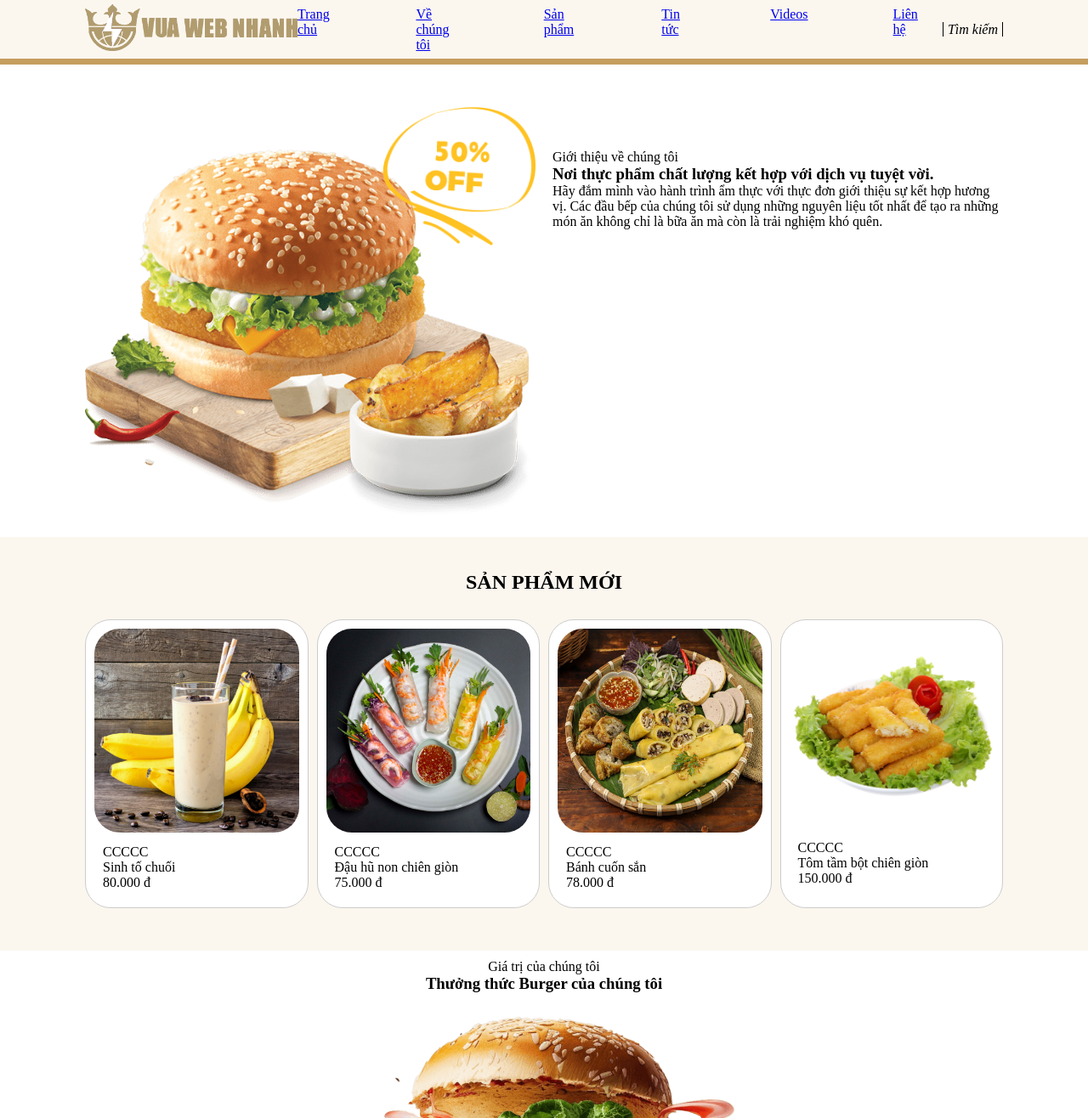
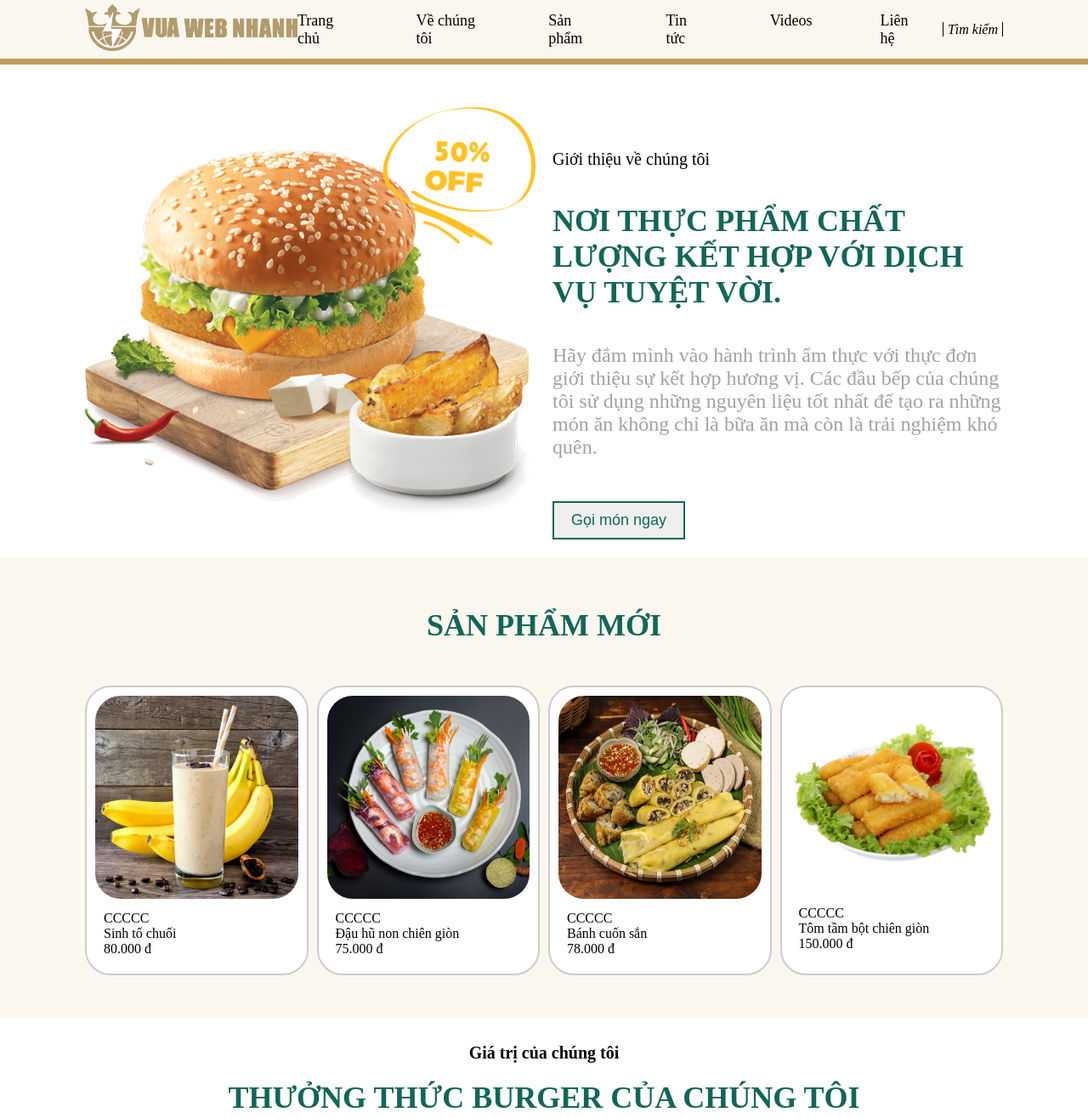
Before and after one commit to Otit-code/CDFE_BT2, a plain HTML site: page index.html in a window 1280 px wide. Shown: the top 1316 px of the page at 85% size. Drawn offline with Linux system fonts and the light colour scheme.

Commit message:
2 commit

```diff
--- a/index.html
+++ b/index.html
@@ -33,6 +33,7 @@
           để tạo ra những món ăn không chỉ là bữa ăn mà còn là trải nghiệm khó
           quên.
         </p>
+        <button class="btn">Gọi món ngay</button>
       </div>
     </div>
     <div class="prod container">
--- a/styles.css
+++ b/styles.css
@@ -28,7 +28,17 @@
     display: flex;
     list-style: none;
     justify-content: center;
-    gap: 100px;
+    gap: 80px;
+}
+
+#header .nav a{
+    font-size: 18px;
+    color: #000;
+    text-decoration: none;
+}
+
+#header .nav li:hover a{
+    color: #f00;;
 }
 
 #header .find {
@@ -74,6 +84,37 @@
     width: 50%;
 }
 
+#banner .text .intro {
+    font-size: 20px;
+    margin-bottom: 40px;
+    display: inline-block;
+}
+
+#banner .text h3 {
+    font-size: 36px;
+    text-transform: uppercase;
+    color: #126657;
+    margin-bottom: 40px;
+}
+
+#banner .text p {
+    font-size: 24px;
+    color: #A2A2A2;
+    margin-bottom: 50px;
+}
+
+#banner .text .btn {
+    padding: 10px 20px;
+    font-size: 18px;
+    color: #126657;
+    border: 2px solid #126657;
+}
+
+#banner .text .btn:hover {
+    background: #126657;
+    color: #fff;
+}
+
 /* CSS product */
 .prod {
     padding-top: 10px;
@@ -84,8 +125,10 @@
 .prod h3 {
     color: #000;
     text-align: center;
-    font-size: 24px;
-    padding: 30px;
+    font-size: 36px;
+    padding: 50px 0;
+    font-weight: bolder;
+    color: #126657;
 }
 
 .prod .list_prod {
@@ -97,9 +140,14 @@
 .list_prod .item_prod {
     padding: 10px;
     flex: 1 1 calc(25% - 30px);
-    border: 1px solid #ccc;
+    border: 2px solid #ccc;
     border-radius: 30px;
     background: #fff;
+}
+
+.list_prod .item_prod:hover {
+    border: 2px solid #f00;
+
 }
 
 .item_prod img {
@@ -115,6 +163,22 @@
     margin-top: 10px;
     margin-bottom: 10px;
     text-align: center;
+}
+
+#about .intro {
+    color: #000;
+    font-weight: bold;
+    font-size: 20px;
+    padding-top: 20px;
+    margin-bottom: 20px;
+    display: inline-block;
+}
+
+#about h3 {
+    color: #126657;
+    text-transform: uppercase;
+    font-size: 36px;
+    font-weight: bolder;
 }
 
 #about .total {
@@ -234,6 +298,7 @@
 #oder .input_btn input {
     width: 200px;
     margin-top: 20px;
+    background: #0f0;
 }
 
 /* CSS footer */
```
